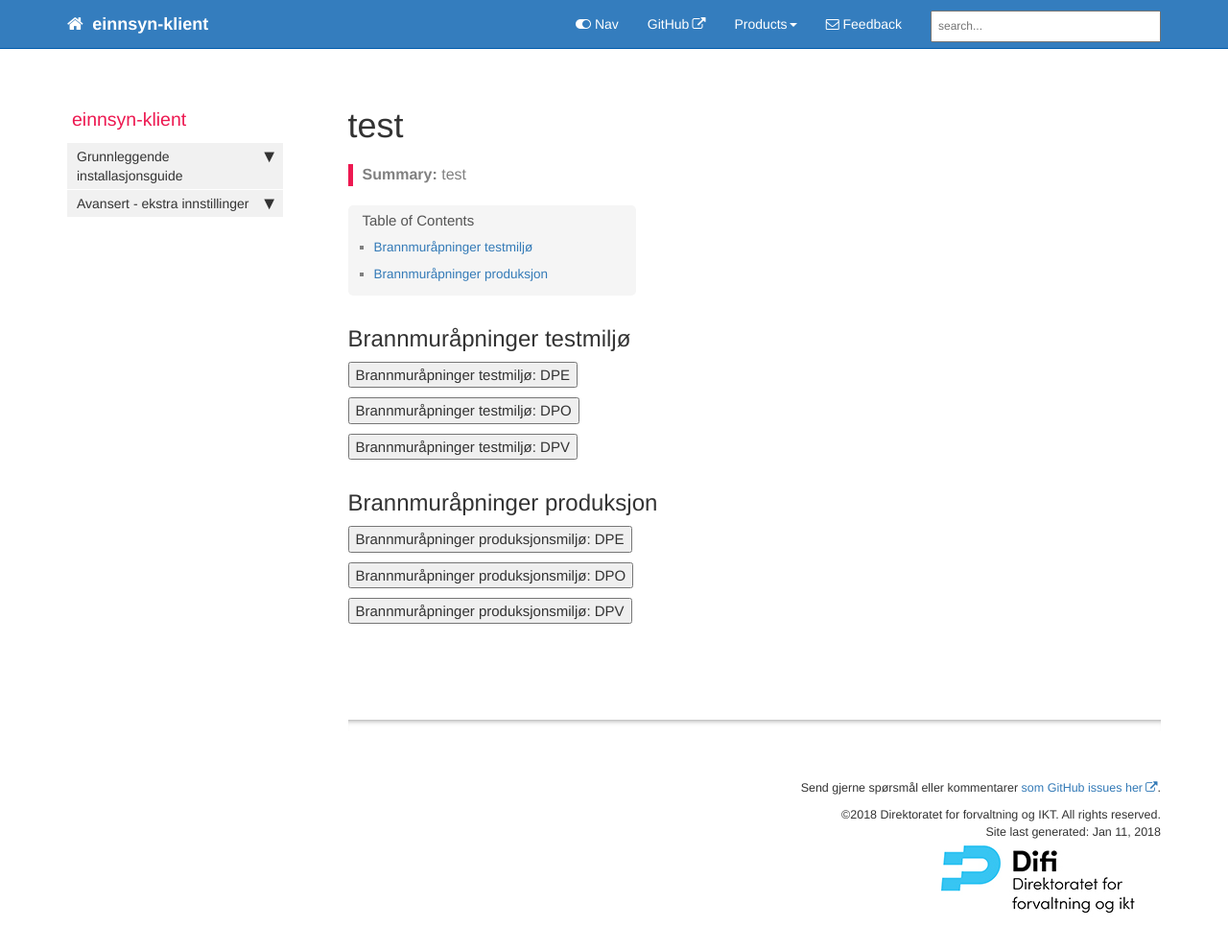
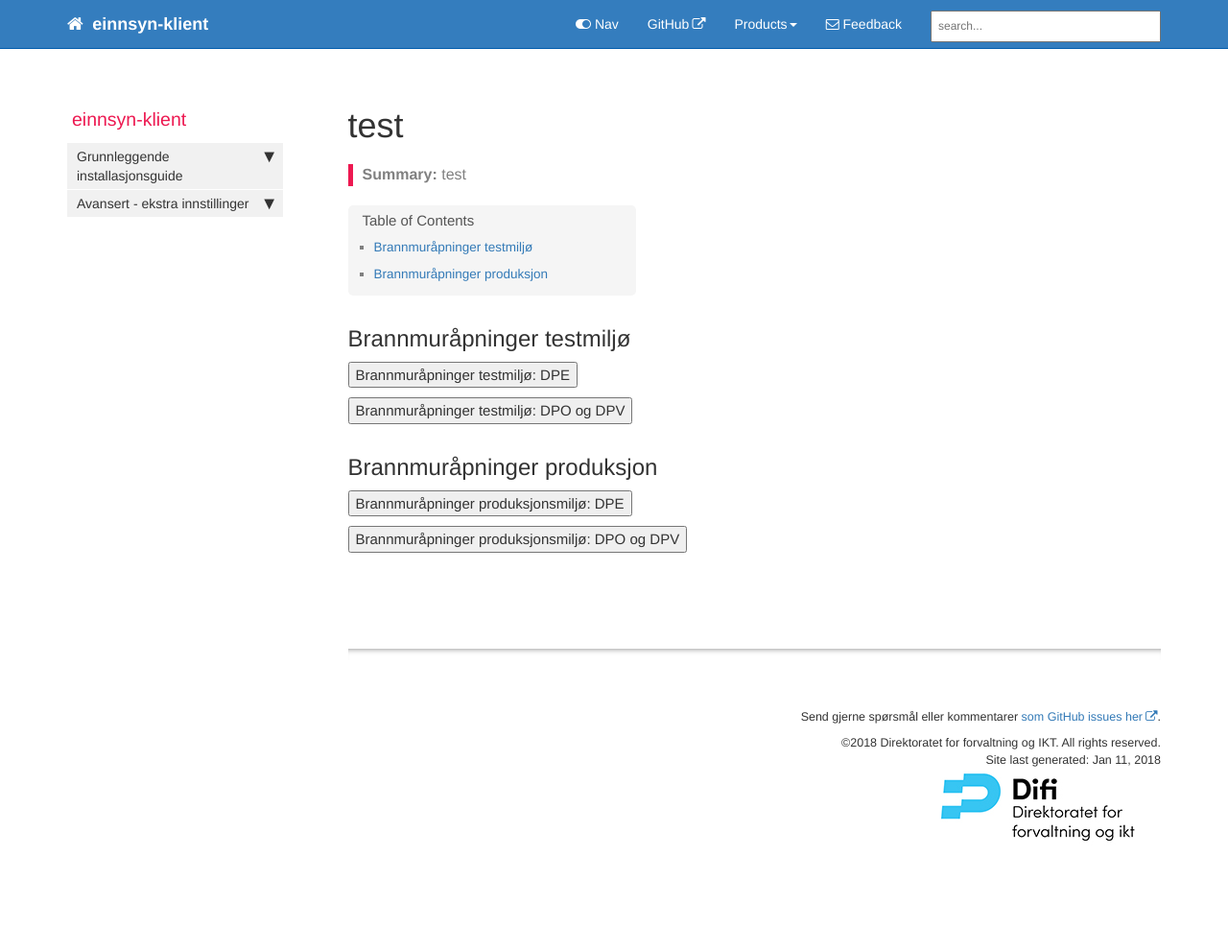
Before and after one commit to difi/einnsyn-klient, a Jekyll site: the page built from pages/test.md, in a window 1280 px wide and 1016 px high. Shown: the top 991 px of the window at 96% size. Built offline with Jekyll 4.4.1, drawn with Linux system fonts in a browser that asks for light colours; nearby versions of some CDN libraries; comment, search, counter and statistics services are not loaded.

Commit message:
Update test.md

```diff
--- a/pages/test.md
+++ b/pages/test.md
@@ -16,14 +16,10 @@
   {% include custom/test_dpe.html %}
 </div>
 
-<button data-toggle="collapse" data-target="#demo2">Brannmuråpninger testmiljø: DPO</button>
+<button data-toggle="collapse" data-target="#demo2">Brannmuråpninger testmiljø: DPO og DPV</button>
 <div id="demo2" class="collapse">
   {% include custom/reuse.html %}
-</div>
-
-<button data-toggle="collapse" data-target="#demo3">Brannmuråpninger testmiljø: DPV</button>
-<div id="demo3" class="collapse">
-  {% include custom/reuse.html %}
+  {% include custom/test_dpo.html %}
 </div>
 
 ## Brannmuråpninger produksjon
@@ -33,12 +29,7 @@
   {% include custom/reuse.html %}
 </div>
 
-<button data-toggle="collapse" data-target="#demo5">Brannmuråpninger produksjonsmiljø: DPO</button>
+<button data-toggle="collapse" data-target="#demo5">Brannmuråpninger produksjonsmiljø: DPO og DPV</button>
 <div id="demo5" class="collapse">
   {% include custom/reuse.html %}
 </div>
-
-<button data-toggle="collapse" data-target="#demo6">Brannmuråpninger produksjonsmiljø: DPV</button>
-<div id="demo6" class="collapse">
-  {% include custom/reuse.html %}
-</div>
```
